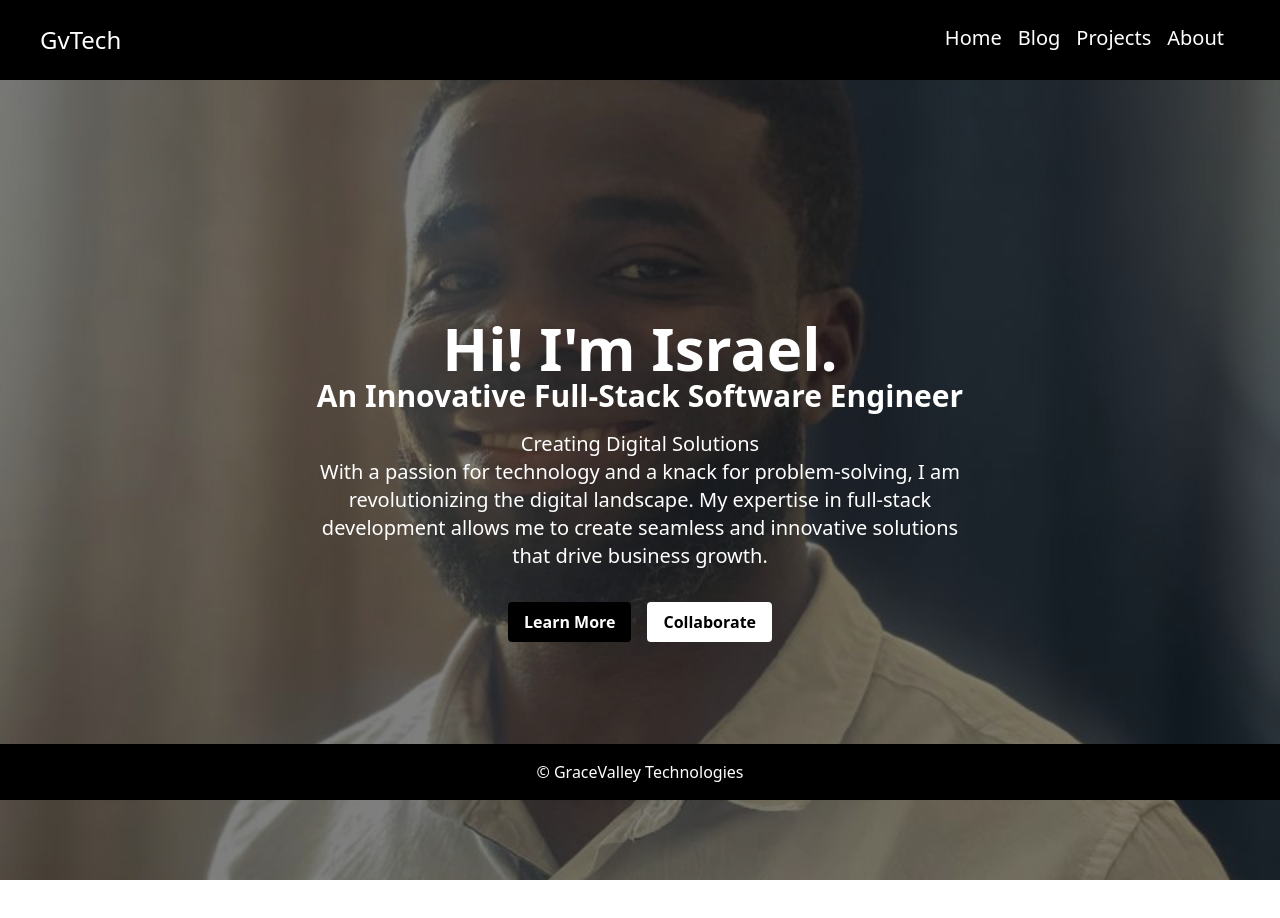
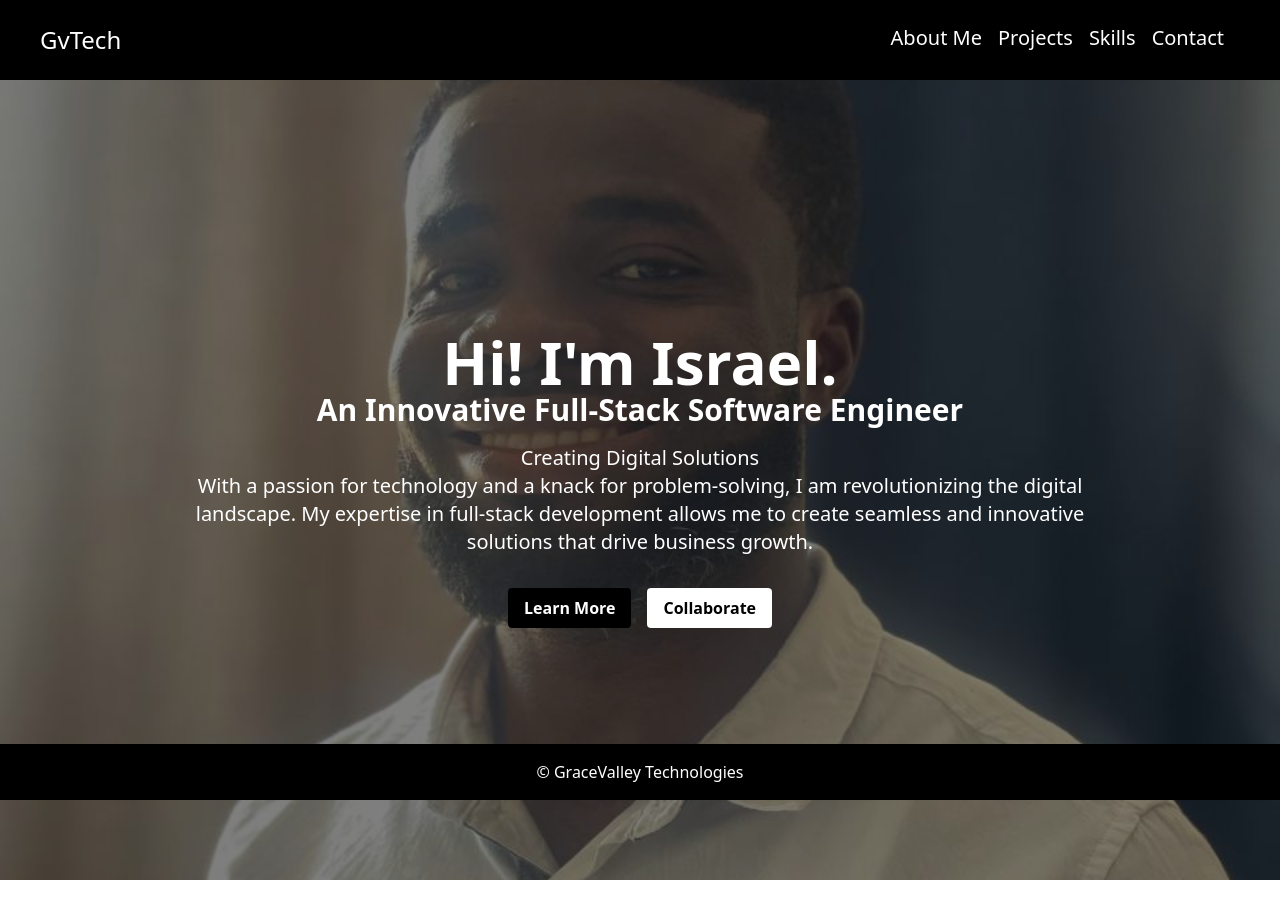
Before and after one commit to NanorIsrael/gv_web, a React (Create React App) app: page / in a window 1280 px wide. Shown: the top 918 px of the page. Built offline with nearby package versions, Linux system fonts and the light colour scheme.

Commit message:
Update navigation links

```diff
--- a/src/App.css
+++ b/src/App.css
@@ -675,6 +675,10 @@ code {
   max-width: 50%;
 }
 
+.max-w-\[70\%\] {
+  max-width: 70%;
+}
+
 .flex-col {
   flex-direction: column;
 }
--- a/src/App.tsx
+++ b/src/App.tsx
@@ -15,16 +15,16 @@ function App() {
         <nav className={'flex p-2 text-xl'}>
           <ul className={'flex'}>
             <li className={'mr-4'}>
-              <NavLink to="/">Home</NavLink>
-            </li>
-            <li className={'mr-4'}>
-              <NavLink to="/blog">Blog</NavLink>
+              <NavLink to="/">About Me</NavLink>
             </li>
             <li className={'mr-4'}>
               <NavLink to="/projects">Projects</NavLink>
             </li>
             <li className={'mr-4'}>
-              <NavLink to="/about">About</NavLink>
+              <NavLink to="/blog">Skills</NavLink>
+            </li>
+            <li className={'mr-4'}>
+              <NavLink to="/about">Contact</NavLink>
             </li>
           </ul>
         </nav>
--- a/src/pages/Home.tsx
+++ b/src/pages/Home.tsx
@@ -9,7 +9,7 @@ function Home() {
         <h1 className="text-4xl md:text-6xl text-center font-bold">Hi! I&apos;m Israel.</h1>
         <h2 className="text-2xl md:text-3xl text-center font-bold">An Innovative Full-Stack Software Engineer</h2>
         <p className="text-lg md:text-xl text-center mt-4">Creating Digital Solutions</p>
-        <p className="text-lg md:text-xl text-center max-w-[50%]">With a passion for technology and a knack for problem-solving, I am revolutionizing the digital landscape. My expertise in full-stack development allows me to create seamless and innovative solutions that drive business growth.</p>
+        <p className="text-lg md:text-xl text-center max-w-[70%]">With a passion for technology and a knack for problem-solving, I am revolutionizing the digital landscape. My expertise in full-stack development allows me to create seamless and innovative solutions that drive business growth.</p>
         <div className="flex mt-8">
           <button className="bg-black hover:bg-blue-700 text-white font-bold py-2 px-4 rounded mr-4">Learn More</button>
           <button className="bg-white hover:bg-green-700 text-black font-bold py-2 px-4 rounded">Collaborate</button>
```
